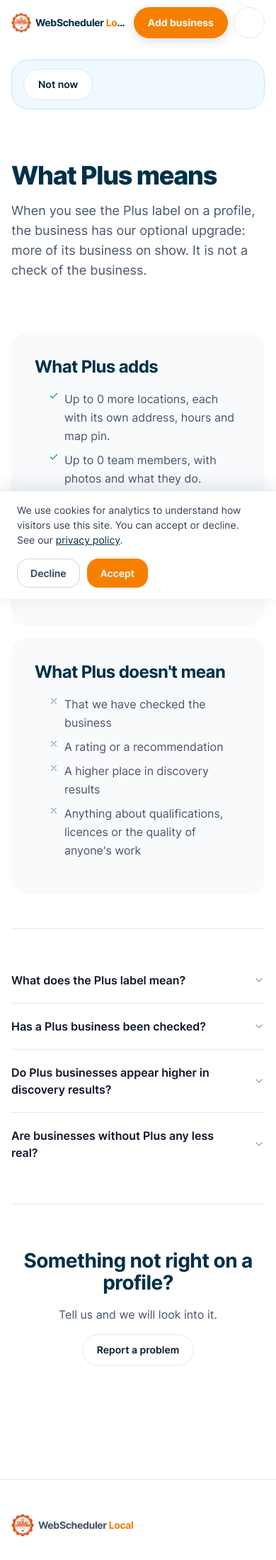
After one commit to niloc95/marketing, a CodeIgniter 4 app: the page made by app/Views/directory/plus.php in a window 390 px wide. The commit adds this page. Shown: the top 2198 px of the page at 71% size. Run offline with PHP 8.4 and a stand-in for CodeIgniter, Linux system fonts and the light colour scheme; the template is opened without the code that fills it: most values are stand-ins (such as "Sample title", 1, 10 or a date in 2020); data that the repository does not hold is empty; some libraries are stand-ins or nearby versions.

Commit message:
feat(intl): /plus explainer page on local.webscheduler.app
.app's twin of /verified: what Plus adds and, as prominently, what it does
not mean (no check, no rating, no higher place). Linked as "Plus
businesses" from the .app footer and mobile menu where co.za links
"Verified businesses", and from the Plus label itself. In .app's sitemap;
on co.za /plus 301s to .app once live.

Co-Authored-By: Claude Opus 5.5 <noreply@anthropic.com>

```diff
--- a/app/Config/Routes.php
+++ b/app/Config/Routes.php
@@ -47,6 +47,8 @@ $routes->get('company', 'Contact::company');
 // What the Verified Business badge means. Public and indexable — the badge on
 // every verified profile links here, so visitors can check the claim.
 $routes->get('verified', 'Contact::verified');
+// What the Plus label means, on local.webscheduler.app (co.za's twin is /verified).
+$routes->get('plus', 'Contact::plus');
 // WebScheduler Local next to Google, LinkedIn and the SA directories. The
 // table is edited at /admin/comparison, so it changes without a deploy.
 $routes->get('compare', 'Contact::compare');
--- a/app/Controllers/Directory.php
+++ b/app/Controllers/Directory.php
@@ -973,7 +973,9 @@ class Directory extends BaseController
             // A sitemap lists its own host's pages only: on local.webscheduler.app,
             // co.za's pages would be URLs that 301 elsewhere.
             if (service('site')->isApp()) {
-                $sites = config(Sites::class);
+                // .app's twin of /verified, which the filter below takes out.
+                $urls[] = ['loc' => base_url('plus'), 'lastmod' => date('Y-m-d')];
+                $sites  = config(Sites::class);
                 $urls  = array_values(array_filter($urls, static fn (array $u): bool => ! $sites->isZaOnly(
                     ltrim((string) parse_url($u['loc'], PHP_URL_PATH), '/')
                 )));
--- a/app/Helpers/directory_ui_helper.php
+++ b/app/Helpers/directory_ui_helper.php
@@ -246,8 +246,10 @@ if (! function_exists('plus_badge_pill')) {
      */
     function plus_badge_pill(): string
     {
-        return '<span class="badge gap-1" title="This business has WebScheduler Local Plus">'
-            . lucide('sparkles', 'h-3.5 w-3.5 shrink-0') . 'Plus</span>';
+        // A link to what it means, as the Verified pill links to /verified.
+        return '<a class="badge gap-1" href="' . esc(base_url('plus'), 'attr') . '"'
+            . ' title="This business has WebScheduler Local Plus. What that means">'
+            . lucide('sparkles', 'h-3.5 w-3.5 shrink-0') . 'Plus</a>';
     }
 }
 
--- /dev/null
+++ b/app/Views/directory/plus.php
@@ -0,0 +1,130 @@
+<?= $this->extend('layouts/public') ?>
+
+<?php
+/**
+ * /plus on local.webscheduler.app: what the Plus label means, as /verified
+ * explains the badge on co.za. Same structure and the same honesty rule: the
+ * "what it is not" half is as prominent as what it is, because a label a
+ * customer reads as "checked" when nothing was checked would mislead them.
+ *
+ * Every line must stay true of the code: Plus is the International plan once
+ * .app is live (VerificationService::plusMode()), it unlocks what
+ * listing_has_premium() unlocks, it changes no ranking, and it is billed in
+ * rand (Legal terms section 4 on .app). No rand figure: it moves with the rate.
+ *
+ * @var string|null $usd     Plus's dollar price, or null while not on sale
+ * @var bool        $offered Plus is on sale (VerificationService::plusOffered())
+ */
+$siteName  = config('Directory')->siteName();
+$canonical = base_url('plus');
+$locations = \App\Services\PracticeLocationService::MAX_LOCATIONS;
+$team      = \App\Services\TeamMemberService::MAX_MEMBERS;
+
+$faqs = [
+    [
+        'q' => 'What does the Plus label mean?',
+        'a' => 'That the business has ' . esc($siteName) . ' Plus, our optional upgrade. It lets the business show its other '
+            . 'locations, its team and its job vacancies on its profile. That is all it says.',
+    ],
+    [
+        'q' => 'Has a Plus business been checked?',
+        'a' => 'No. We do not review any documents for Plus, and the label is not a rating, a recommendation or a quality '
+            . 'check. Make the checks you normally would before you engage any business.',
+    ],
+    [
+        'q' => 'Do Plus businesses appear higher in discovery results?',
+        'a' => 'No. The order is the same whether a business pays us or not. Plus gives a business more to show, not a better place in the list.',
+    ],
+    [
+        'q' => 'Are businesses without Plus any less real?',
+        'a' => 'No. Every business profile on ' . esc($siteName) . ' has a confirmed email address behind it, and most businesses '
+            . 'use the free profile. Plus is an extra a business can choose.',
+    ],
+];
+?>
+
+<?= $this->section('head') ?>
+<?= seo_meta([
+    'title'       => 'What Plus means | ' . $siteName,
+    'description' => 'Plus on ' . $siteName . ' lets a business show its other locations, its team and its vacancies. '
+        . 'Here is exactly what it includes, and what it does not mean.',
+    'canonical'   => $canonical,
+    'schema'      => schema_page([schema_faq_page($faqs, $canonical)], $canonical, 'WebPage', 'What Plus means'),
+]) ?>
+<?= $this->endSection() ?>
+
+<?= $this->section('content') ?>
+<section class="hero">
+    <div class="container">
+        <?= plus_badge_pill() ?>
+        <h1 class="mt-4 text-2xl sm:text-3xl">What Plus means</h1>
+        <p class="mt-2 max-w-2xl text-sm text-white/80">
+            When you see the Plus label on a profile, the business has our optional upgrade: more of
+            its business on show. It is not a check of the business.
+        </p>
+    </div>
+</section>
+
+<section class="section">
+    <div class="container prose-legal page-flow">
+
+        <div class="card-grid mb-8">
+            <div class="panel">
+                <h2 class="text-lg font-bold text-slate-900 dark:text-white">What Plus adds</h2>
+                <ul class="checkout-terms mt-3">
+                    <li>Up to <?= (int) $locations ?> more locations, each with its own address, hours and map pin.</li>
+                    <li>Up to <?= (int) $team ?> team members, with photos and what they do.</li>
+                    <li>Job vacancies, and replies to requests on the <a href="<?= base_url('jobs') ?>">Jobs board</a>.</li>
+                    <li>The Plus label on the profile and in discovery results.</li>
+                </ul>
+            </div>
+            <div class="panel">
+                <h2 class="text-lg font-bold text-slate-900 dark:text-white">What Plus doesn't mean</h2>
+                <ul class="verify-nots mt-3">
+                    <li>That we have checked the business</li>
+                    <li>A rating or a recommendation</li>
+                    <li>A higher place in discovery results</li>
+                    <li>Anything about qualifications, licences or the quality of anyone's work</li>
+                </ul>
+            </div>
+        </div>
+
+        <div class="panel">
+            <?php foreach ($faqs as $faq): ?>
+                <details class="faq-item">
+                    <summary><?= esc($faq['q']) ?></summary>
+                    <div class="faq-answer"><?= $faq['a'] ?></div>
+                </details>
+            <?php endforeach; ?>
+        </div>
+
+        <?php if ($offered && $usd !== null): ?>
+            <div class="panel mt-6">
+                <h2 class="mb-2 text-lg font-bold text-slate-900 dark:text-white">Get Plus</h2>
+                <p class="text-sm text-slate-600 dark:text-slate-300">
+                    Plus is <strong><?= esc(money($usd, 'USD')) ?> a month</strong>, added from
+                    <a class="text-primary-500 dark:text-primary-300 hover:underline" href="<?= base_url('manage') ?>">your dashboard</a>
+                    once your profile is live. Your business profile stays free either way.
+                </p>
+                <p class="hint mt-3">
+                    WebScheduler is a South African company, so Plus is billed in South African rand through
+                    PayFast and your bank converts the charge to your own currency. Cancel any time; Plus stays
+                    on until the month you have paid for ends. See section 4 of our <a href="<?= base_url('terms#plus') ?>">terms</a>.
+                </p>
+                <p class="mt-5">
+                    <a class="btn btn-accent" href="<?= base_url('manage') ?>">Get Plus</a>
+                    <a class="btn btn-ghost ml-2" href="<?= base_url('add-profile') ?>">Add your business</a>
+                </p>
+            </div>
+        <?php endif; ?>
+
+        <div class="panel mt-6 text-center">
+            <h2 class="mb-2 text-lg font-bold text-slate-900 dark:text-white">Something not right on a profile?</h2>
+            <p class="mb-5 text-sm text-slate-600 dark:text-slate-400">
+                Tell us and we will look into it.
+            </p>
+            <a class="btn btn-ghost" href="<?= base_url('contact') ?>">Report a problem</a>
+        </div>
+    </div>
+</section>
+<?= $this->endSection() ?>
--- a/app/Views/layouts/public.php
+++ b/app/Views/layouts/public.php
@@ -246,7 +246,8 @@ foreach (config('Countries')->profiles as $code => $profile) {
             <a href="<?= base_url('directory/categories') ?>">All categories</a>
             <a href="<?= base_url('directory') ?>#map">Discovery map</a>
             <a href="<?= base_url('jobs') ?>">Jobs &amp; services needed</a>
-            <?php if (! site()->isApp()): // co.za only, see Config\Sites::$zaOnlyPaths ?><a href="<?= base_url('verified') ?>">Verified businesses</a><?php endif; ?>
+            <?php // co.za explains the badge, .app explains Plus. ?>
+            <?php if (site()->isApp()): ?><a href="<?= base_url('plus') ?>">Plus businesses</a><?php else: ?><a href="<?= base_url('verified') ?>">Verified businesses</a><?php endif; ?>
             <a href="<?= base_url('manage') ?>">Manage your profile</a>
             <a href="<?= base_url('faq') ?>">FAQ</a>
             <a href="<?= site_url_for(\Config\Sites::ZA, 'careers') ?>">Careers</a>
@@ -403,7 +404,7 @@ foreach (config('Countries')->profiles as $code => $profile) {
                           // "Book a demo" form for the scheduling product, which is
                           // not what someone here is asking for. ?>
                     <li><a href="<?= base_url('faq') ?>">FAQ</a></li>
-                    <li><?php if (! site()->isApp()): // co.za only, see Config\Sites::$zaOnlyPaths ?><a href="<?= base_url('verified') ?>">Verified businesses</a><?php endif; ?></li>
+                    <li><?php if (site()->isApp()): ?><a href="<?= base_url('plus') ?>">Plus businesses</a><?php else: ?><a href="<?= base_url('verified') ?>">Verified businesses</a><?php endif; ?></li>
                     <?php // co.za's own pages (Config\Sites::$zaOnlyPaths) are not
                           // offered on local.webscheduler.app. ?>
                     <?php if (! site()->isApp()): ?>
```
Also changed, not shown: app/Controllers/Contact.php (+22 -0 lines), tests/database/SiteScopeTest.php (+17 -0 lines).
